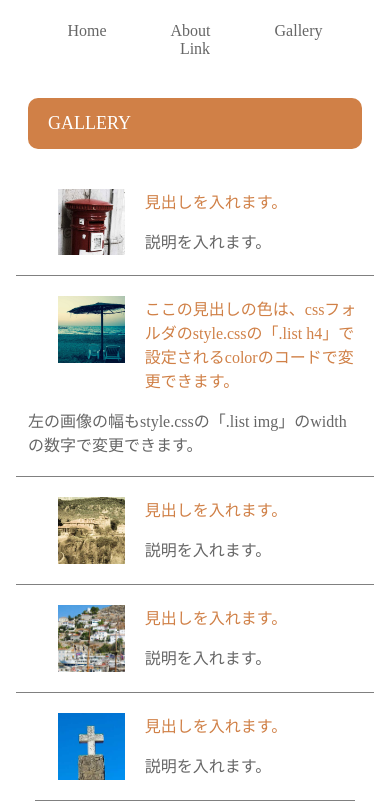
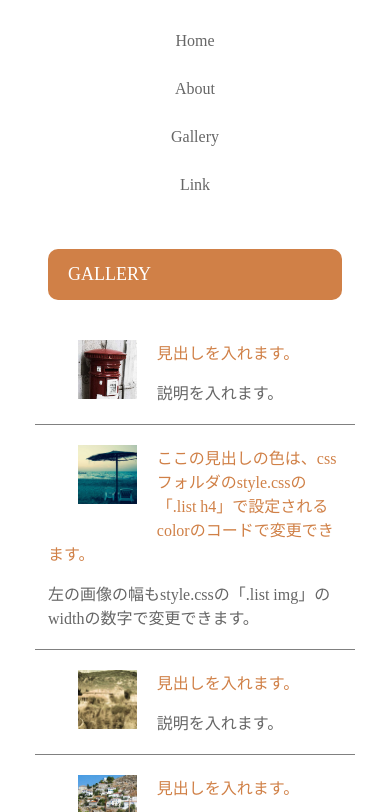
Before and after one commit to yuu0901/yuutest1-3, a plain HTML site: page index.html in a window 390 px wide. Shown: the part 93-905 px from the top of the page. Drawn offline with Linux system fonts and the light colour scheme.

Commit message:
レスポンシブ

```diff
--- a/gallery.css
+++ b/gallery.css
@@ -12,7 +12,7 @@ header{
 img{
   max-width: 100%;
 }
-.conteiner{
+.container{
   max-width: 1400px;
   margin: 0 auto;
   padding: 0 20px;
@@ -23,6 +23,7 @@ img{
 }
 
 nav ul li{
+  list-style: none;
   display: inline;
 }
 nav{
@@ -30,12 +31,11 @@ nav{
   margin-bottom: 30px;
 }
 nav li a{
+  padding: 15px 30px;
   text-decoration: none;
-  padding: 15px 30px;
   color: #666;
 }
-nav ul li a:hover{
-  color: #d08047;
+nav ul li:hover{
   border-bottom: 4px solid #d08047;
 }
 h2{
@@ -86,3 +86,17 @@ footer a{
 footer a:hover{
   color: #d08047;
 }
+
+
+
+@media screen and (max-width:500px){
+  nav ul li{
+   display: flex;
+   flex-direction: column;
+  }
+
+  nav ul li:hover{
+    display: inline-block;
+    border-bottom: 4px solid #d08047;
+  }
+}
```
